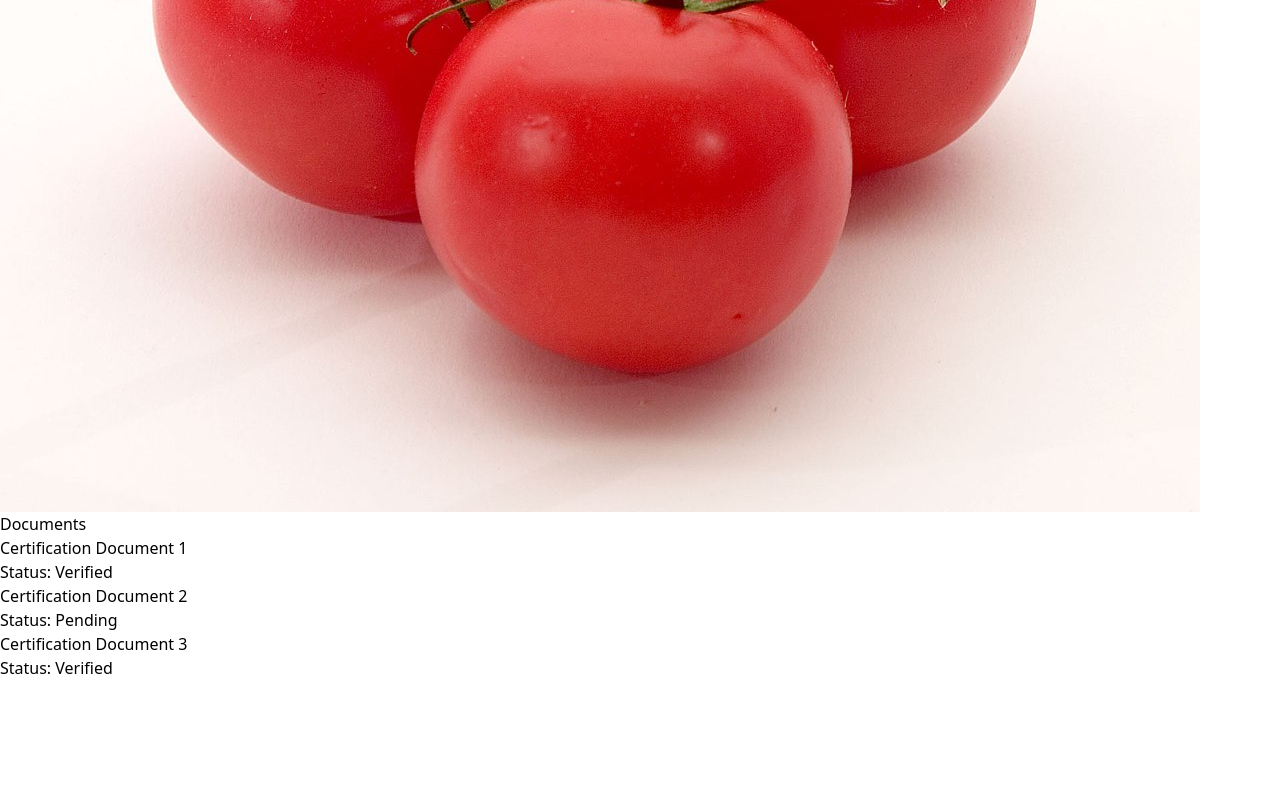
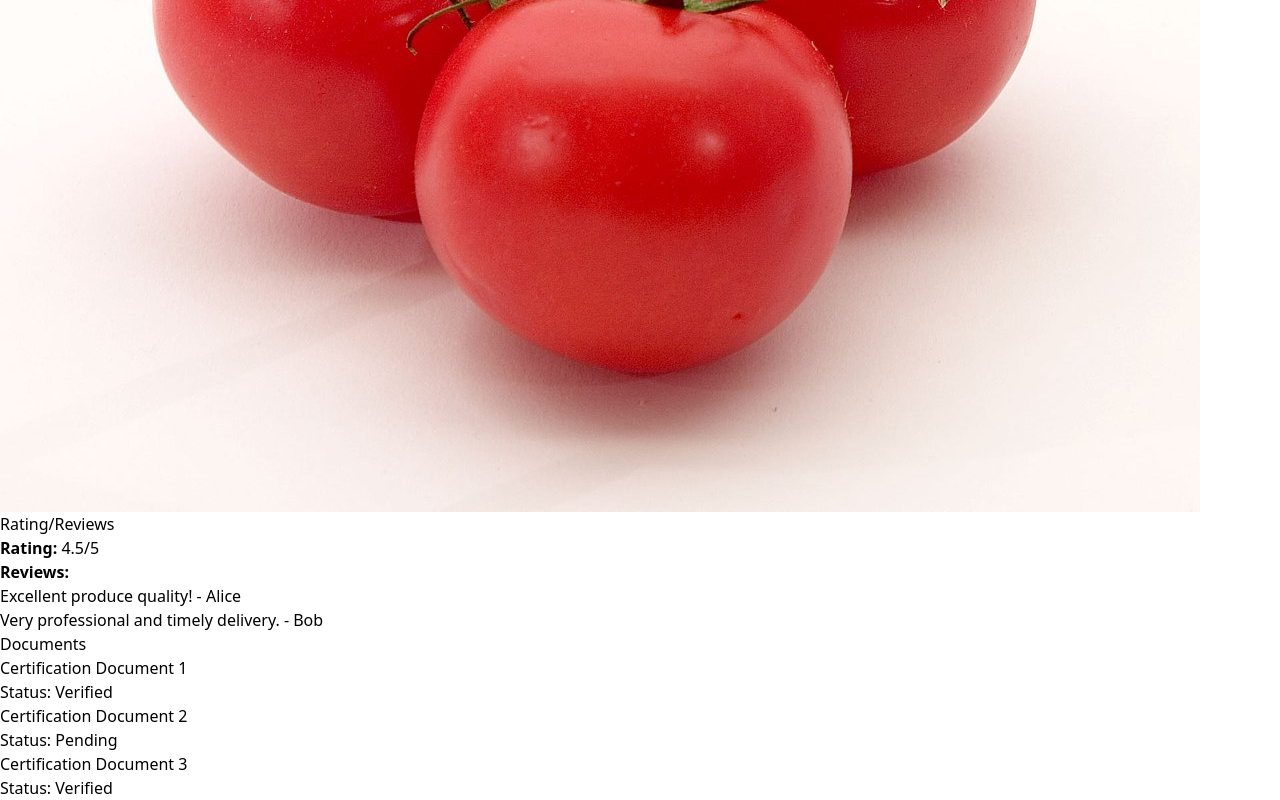
Before and after one commit to subodhsalgaonkar/SIH-24-ELITES, a React (Vite) app in the folder frontend/sih-elites/: page /farmersppfarmerpov in a window 1280 px wide. Shown: the part 2058-2858 px from the top of the page. Before the commit the page ends 2738 px from the top, so only its background shows below. Built offline with nearby package versions, Linux system fonts and the light colour scheme.

Commit message:
Finishing touches

```diff
--- a/frontend/sih-elites/src/components/FarmersPPFarmerPOV.jsx
+++ b/frontend/sih-elites/src/components/FarmersPPFarmerPOV.jsx
@@ -7,9 +7,18 @@ const allCrops = [
   { name: "Wheat", img: wheatImg },
   { name: "Cucumber", img: Cucumber },
   { name: "Tomatoes", img: tomatoImg },
-  { name: "Rice", img: "https://i.brecorder.com/primary/2024/08/66d0cbbea0ad4.jpg" },
-  { name: "Barley", img: "https://media.post.rvohealth.io/wp-content/uploads/2020/08/1200x628_FACEBOOK_Is_Barley_Gluten-Free-1200x628.jpg" },
-  { name: "Potatoes", img: "https://encrypted-tbn0.gstatic.com/images?q=tbn:ANd9GcT6v6-5oWwpOH3jeOliF9RJObbpb9OAYn8IZw&s" },
+  {
+    name: "Rice",
+    img: "https://i.brecorder.com/primary/2024/08/66d0cbbea0ad4.jpg",
+  },
+  {
+    name: "Barley",
+    img: "https://media.post.rvohealth.io/wp-content/uploads/2020/08/1200x628_FACEBOOK_Is_Barley_Gluten-Free-1200x628.jpg",
+  },
+  {
+    name: "Potatoes",
+    img: "https://encrypted-tbn0.gstatic.com/images?q=tbn:ANd9GcT6v6-5oWwpOH3jeOliF9RJObbpb9OAYn8IZw&s",
+  },
 ];
 
 const FarmersPPFarmerPOV = () => {
@@ -236,11 +245,25 @@ const FarmersPPFarmerPOV = () => {
             </div>
           )}
 
-          <div className="mt-4 flex flex-wrap gap-4">
-            {renderCropImages()}
-          </div>
+          <div className="mt-4 flex flex-wrap gap-4">{renderCropImages()}</div>
         </div>
 
+        {/* Rating/Reviews Section */}
+        <div className="p-6 bg-gray-50 border-t border-gray-200">
+          <h2 className="text-2xl font-bold text-gray-800 mb-4">
+            Rating/Reviews
+          </h2>
+          <p className="text-gray-600">
+            <strong>Rating:</strong> 4.5/5
+          </p>
+          <p className="text-gray-600">
+            <strong>Reviews:</strong>
+          </p>
+          <ul className="list-disc pl-5 text-gray-600">
+            <li>Excellent produce quality! - Alice</li>
+            <li>Very professional and timely delivery. - Bob</li>
+          </ul>
+        </div>
         {/* Documents Section */}
         <div className="p-6 bg-gray-50 border-t border-gray-200">
           <h2 className="text-2xl font-bold text-gray-800 mb-4">Documents</h2>
```
